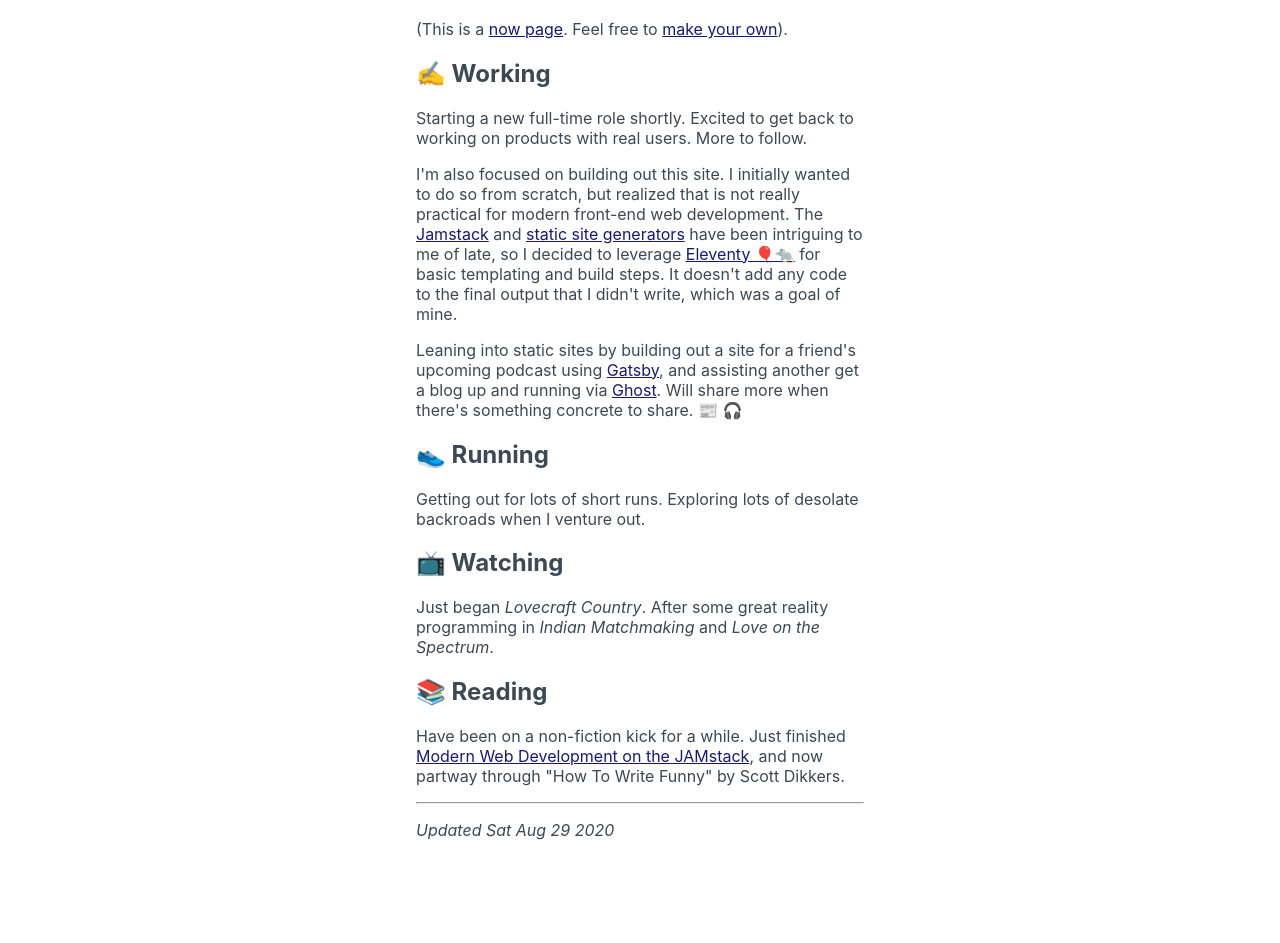
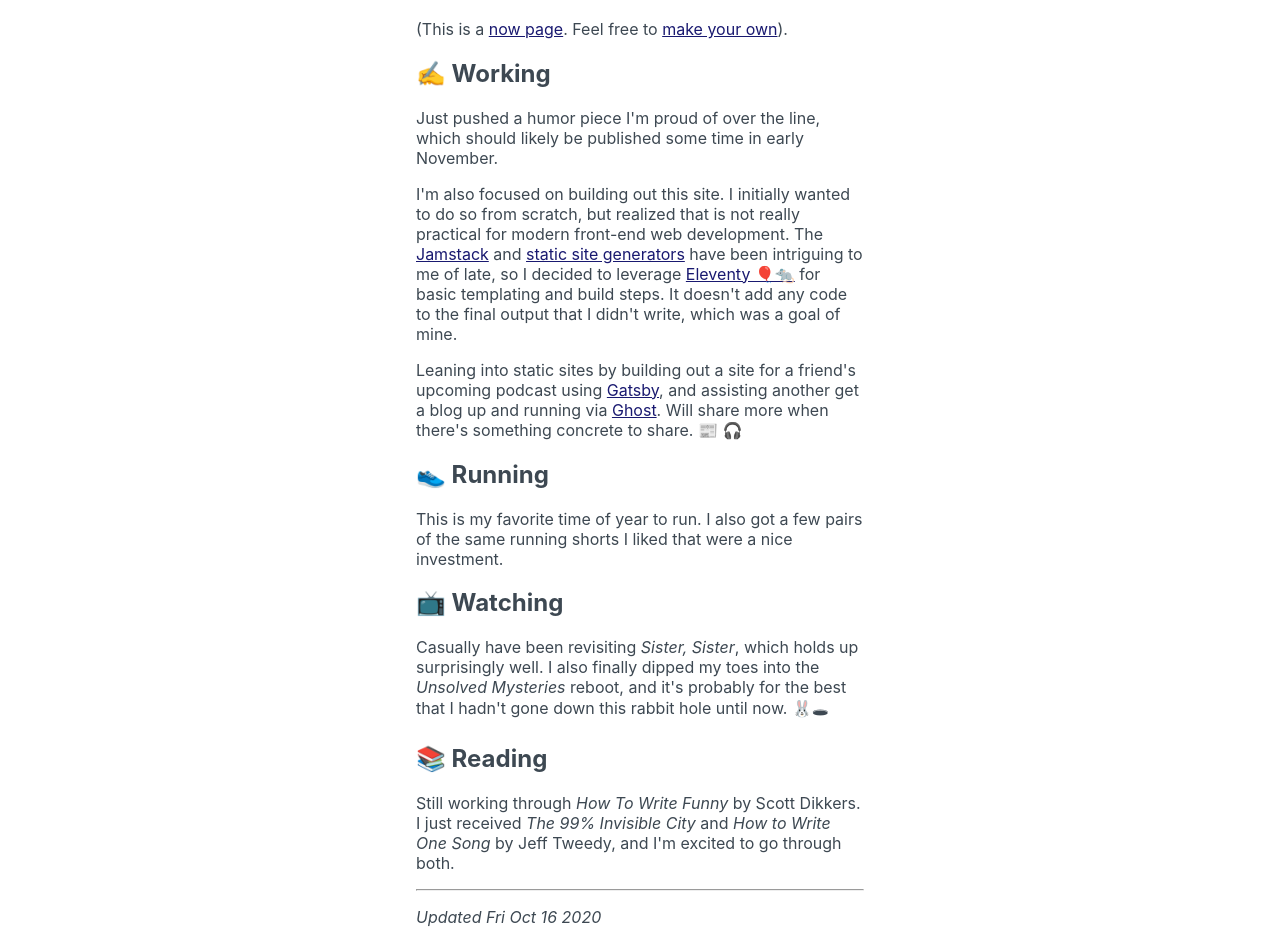
Before and after one commit to djpowers/personal-site, an Eleventy site: page src/now.md in a window 1280 px wide. Shown: the part 115-1058 px from the top of the page. Before the commit the page ends 971 px from the top, so only its background shows below. Built offline with nearby package versions, Linux system fonts and the light colour scheme; Eleventy itself is replaced by a stand-in of ours; files that its build step writes are made by us from their sources; what eleventy-plugin-local-images, eleventy-plugin-reading-time would draw is missing.

Commit message:
Update now page

```diff
--- a/src/now.md
+++ b/src/now.md
@@ -2,7 +2,7 @@
 layout: default.njk
 title: Now | Dave Powers
 description: A brief summary of what Dave Powers is up to right now
-date: 2020-08-29T00:00:00-0500
+date: 2020-10-16T00:00:00-0500
 templateEngineOverride: njk,md
 ---
 
@@ -12,7 +12,7 @@
 
 ## ✍️ Working
 
-Starting a new full-time role shortly. Excited to get back to working on products with real users. More to follow.
+Just pushed a humor piece I'm proud of over the line, which should likely be published some time in early November.
 
 I'm also focused on building out this site. I initially wanted to do so from scratch, but realized that is not really practical for modern front-end web development. The [Jamstack](https://jamstack.org/) and [static site generators](https://www.staticgen.com/) have been intriguing to me of late, so I decided to leverage [Eleventy 🎈🐀](https://www.11ty.dev/) for basic templating and build steps. It doesn't add any code to the final output that I didn't write, which was a goal of mine.
 
@@ -20,15 +20,15 @@
 
 ## 👟 Running
 
-Getting out for lots of short runs. Exploring lots of desolate backroads when I venture out.
+This is my favorite time of year to run. I also got a few pairs of the same running shorts I liked that were a nice investment.
 
 ## 📺 Watching
 
-Just began _Lovecraft Country_. After some great reality programming in _Indian Matchmaking_ and _Love on the Spectrum_.
+Casually have been revisiting _Sister, Sister_, which holds up surprisingly well. I also finally dipped my toes into the _Unsolved Mysteries_ reboot, and it's probably for the best that I hadn't gone down this rabbit hole until now. 🐰🕳
 
 ## 📚 Reading
 
-Have been on a non-fiction kick for a while. Just finished [Modern Web Development on the JAMstack](https://www.netlify.com/oreilly-jamstack/), and now partway through "How To Write Funny" by Scott Dikkers.
+Still working through _How To Write Funny_ by Scott Dikkers. I just received _The 99% Invisible City_ and _How to Write One Song_ by Jeff Tweedy, and I'm excited to go through both.
 
 ---
 
```
